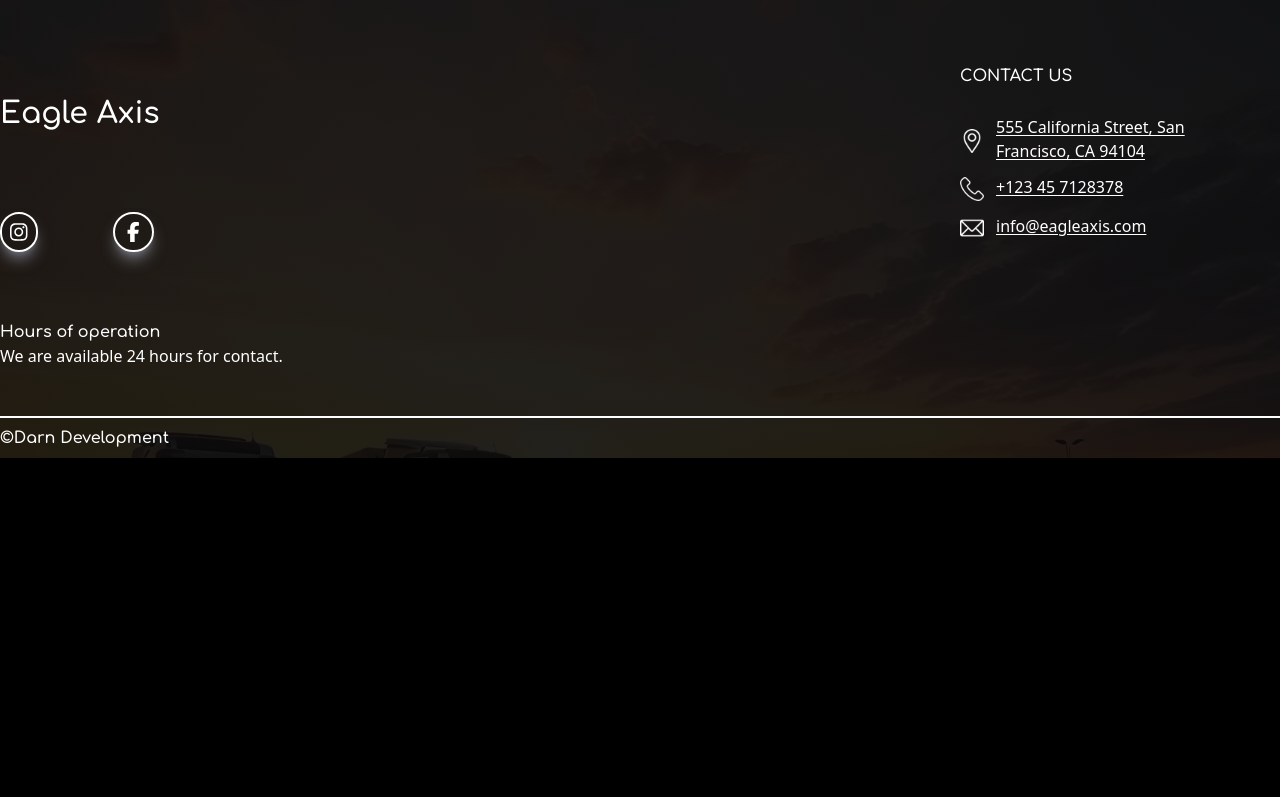
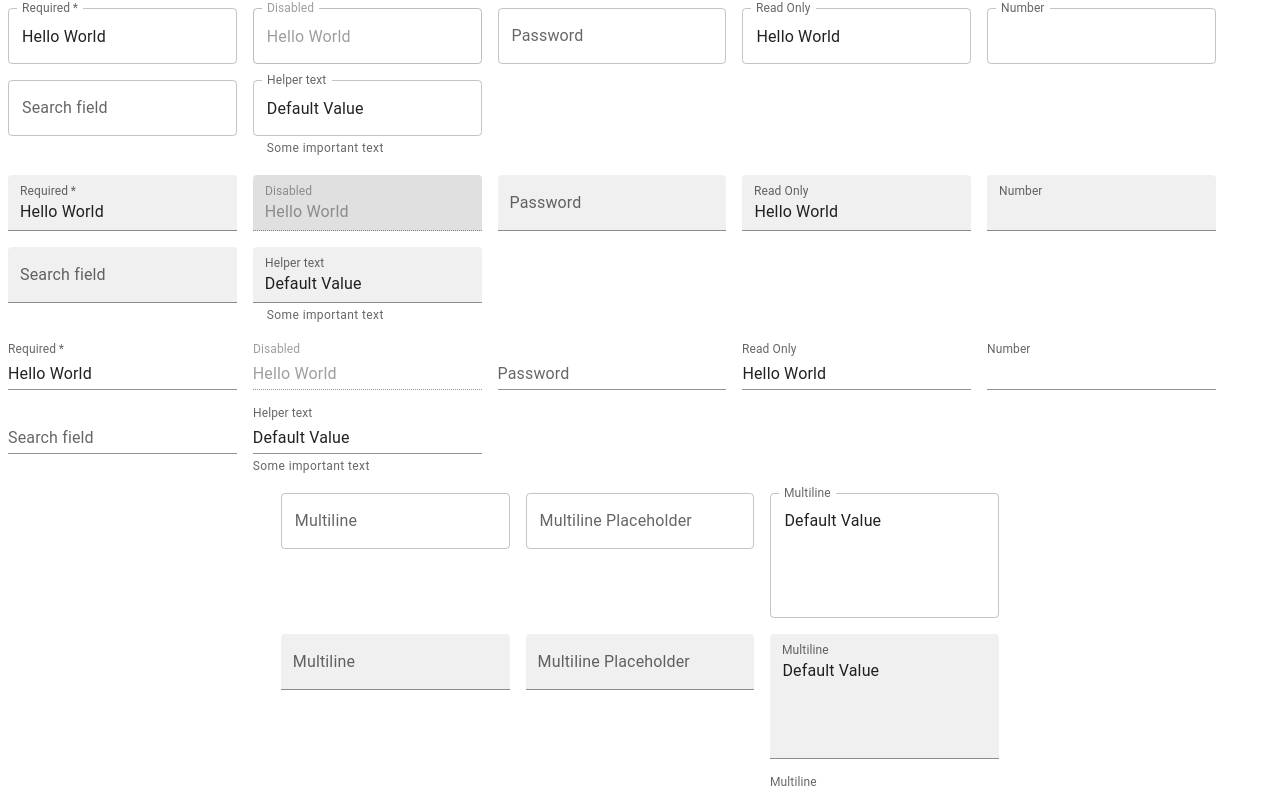
Before and after one commit to darnteam/Eagle-Axis, a React (Create React App) app: page / in a window 1280 px wide. Shown: the part 3279-4076 px from the top of the page. Before the commit the page ends 3737 px from the top, so only its background shows below. Built offline with nearby package versions, Linux system fonts and the light colour scheme.

Commit message:
added variations for text input fields

```diff
--- a/package.json
+++ b/package.json
@@ -3,11 +3,15 @@
   "version": "0.1.0",
   "private": true,
   "dependencies": {
+    "@emotion/react": "^11.13.3",
+    "@emotion/styled": "^11.13.0",
     "@fortawesome/fontawesome-free": "^6.5.1",
     "@fortawesome/fontawesome-svg-core": "^6.5.1",
     "@fortawesome/free-brands-svg-icons": "^6.5.1",
     "@fortawesome/free-solid-svg-icons": "^6.5.1",
     "@fortawesome/react-fontawesome": "^0.2.0",
+    "@mui/material": "^6.1.5",
+    "@mui/styled-engine-sc": "^6.1.5",
     "@testing-library/jest-dom": "^5.17.0",
     "@testing-library/react": "^13.4.0",
     "@testing-library/user-event": "^13.5.0",
@@ -27,6 +31,7 @@
     "react-router-dom": "^6.22.1",
     "react-scripts": "5.0.1",
     "react-spring": "^9.7.3",
+    "styled-components": "^6.1.13",
     "swiper": "^11.0.7",
     "web-vitals": "^2.1.4"
   },
--- /dev/null
+++ b/src/components/inputFields/inputFields.jsx
@@ -0,0 +1,252 @@
+import * as React from 'react';
+import Box from '@mui/material/Box';
+import TextField from '@mui/material/TextField';
+
+const InputFields = () => {
+    return (
+
+             <Box
+      component="form"
+      sx={{ '& .MuiTextField-root': { m: 1, width: '25ch' } }}
+      noValidate
+      autoComplete="off"
+      className='flex flex-col justify-center items-center bg-white'
+    >
+      <div>
+        <TextField
+          required
+          id="outlined-required"
+          label="Required"
+          defaultValue="Hello World"
+        />
+        <TextField
+          disabled
+          id="outlined-disabled"
+          label="Disabled"
+          defaultValue="Hello World"
+        />
+        <TextField
+          id="outlined-password-input"
+          label="Password"
+          type="password"
+          autoComplete="current-password"
+        />
+        <TextField
+          id="outlined-read-only-input"
+          label="Read Only"
+          defaultValue="Hello World"
+          slotProps={{
+            input: {
+              readOnly: true,
+            },
+          }}
+        />
+        <TextField
+          id="outlined-number"
+          label="Number"
+          type="number"
+          slotProps={{
+            inputLabel: {
+              shrink: true,
+            },
+          }}
+        />
+        <TextField id="outlined-search" label="Search field" type="search" />
+        <TextField
+          id="outlined-helperText"
+          label="Helper text"
+          defaultValue="Default Value"
+          helperText="Some important text"
+        />
+      </div>
+      <div>
+        <TextField
+          required
+          id="filled-required"
+          label="Required"
+          defaultValue="Hello World"
+          variant="filled"
+        />
+        <TextField
+          disabled
+          id="filled-disabled"
+          label="Disabled"
+          defaultValue="Hello World"
+          variant="filled"
+        />
+        <TextField
+          id="filled-password-input"
+          label="Password"
+          type="password"
+          autoComplete="current-password"
+          variant="filled"
+        />
+        <TextField
+          id="filled-read-only-input"
+          label="Read Only"
+          defaultValue="Hello World"
+          variant="filled"
+          slotProps={{
+            input: {
+              readOnly: true,
+            },
+          }}
+        />
+        <TextField
+          id="filled-number"
+          label="Number"
+          type="number"
+          variant="filled"
+          slotProps={{
+            inputLabel: {
+              shrink: true,
+            },
+          }}
+        />
+        <TextField
+          id="filled-search"
+          label="Search field"
+          type="search"
+          variant="filled"
+        />
+        <TextField
+          id="filled-helperText"
+          label="Helper text"
+          defaultValue="Default Value"
+          helperText="Some important text"
+          variant="filled"
+        />
+      </div>
+      <div>
+        <TextField
+          required
+          id="standard-required"
+          label="Required"
+          defaultValue="Hello World"
+          variant="standard"
+        />
+        <TextField
+          disabled
+          id="standard-disabled"
+          label="Disabled"
+          defaultValue="Hello World"
+          variant="standard"
+        />
+        <TextField
+          id="standard-password-input"
+          label="Password"
+          type="password"
+          autoComplete="current-password"
+          variant="standard"
+        />
+        <TextField
+          id="standard-read-only-input"
+          label="Read Only"
+          defaultValue="Hello World"
+          variant="standard"
+          slotProps={{
+            input: {
+              readOnly: true,
+            },
+          }}
+        />
+        <TextField
+          id="standard-number"
+          label="Number"
+          type="number"
+          variant="standard"
+          slotProps={{
+            inputLabel: {
+              shrink: true,
+            },
+          }}
+        />
+        <TextField
+          id="standard-search"
+          label="Search field"
+          type="search"
+          variant="standard"
+        />
+        <TextField
+          id="standard-helperText"
+          label="Helper text"
+          defaultValue="Default Value"
+          helperText="Some important text"
+          variant="standard"
+        />
+      </div>
+      <div>
+        <TextField
+          id="outlined-multiline-flexible"
+          label="Multiline"
+          multiline
+          maxRows={4}
+        />
+        <TextField
+          id="outlined-textarea"
+          label="Multiline Placeholder"
+          placeholder="Placeholder"
+          multiline
+        />
+        <TextField
+          id="outlined-multiline-static"
+          label="Multiline"
+          multiline
+          rows={4}
+          defaultValue="Default Value"
+        />
+      </div>
+      <div>
+        <TextField
+          id="filled-multiline-flexible"
+          label="Multiline"
+          multiline
+          maxRows={4}
+          variant="filled"
+        />
+        <TextField
+          id="filled-textarea"
+          label="Multiline Placeholder"
+          placeholder="Placeholder"
+          multiline
+          variant="filled"
+        />
+        <TextField
+          id="filled-multiline-static"
+          label="Multiline"
+          multiline
+          rows={4}
+          defaultValue="Default Value"
+          variant="filled"
+        />
+      </div>
+      <div>
+        <TextField
+          id="standard-multiline-flexible"
+          label="Multiline"
+          multiline
+          maxRows={4}
+          variant="standard"
+        />
+        <TextField
+          id="standard-textarea"
+          label="Multiline Placeholder"
+          placeholder="Placeholder"
+          multiline
+          variant="standard"
+        />
+        <TextField
+          id="standard-multiline-static"
+          label="Multiline"
+          multiline
+          rows={4}
+          defaultValue="Default Value"
+          variant="standard"
+        />
+      </div>
+    </Box>
+
+    );
+};
+
+export default InputFields;
--- a/src/pages/HomePage/HomePage.jsx
+++ b/src/pages/HomePage/HomePage.jsx
@@ -9,6 +9,7 @@ import Image1 from "../../assets/images/purchase-banner.jpeg";
 import BoylWorkingOut from "../../assets/images/california-2.jpeg";
 import Memberships from "../../components/membership-plans/memberships";
 import AminitiesSection from "../../components/Amenities/AminitiesSection";
+import InputFields from "../../components/inputFields/inputFields";
 import { useTranslation } from "react-i18next";
 
 const HomePage = () => {
@@ -23,6 +24,8 @@ const HomePage = () => {
       <div className="w-full h-4 bg-primaryYellow"></div>
       <Memberships />
       <IgShowcase />
+
+      <InputFields />
     </div>
   );
 };
```
Also changed, not shown: 1 other file (tests, documents, lock files or other folders).
